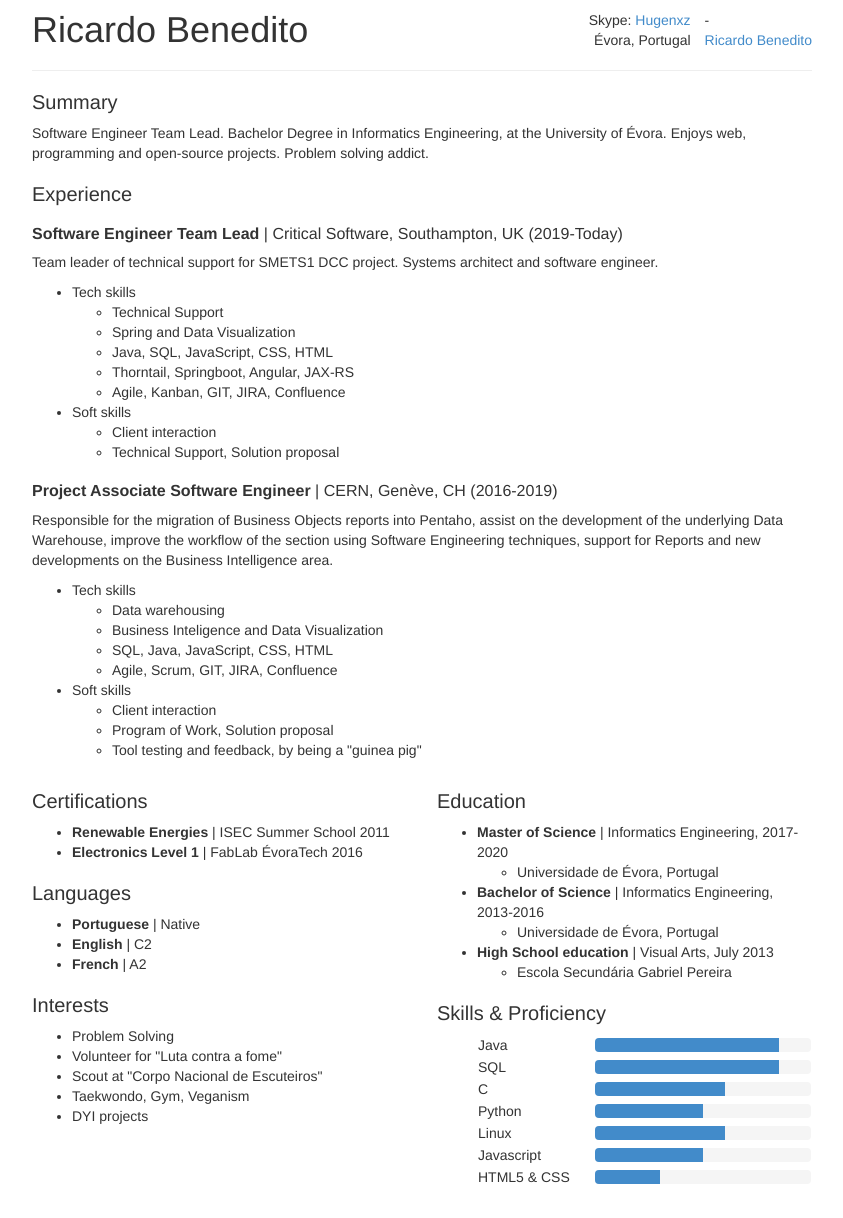
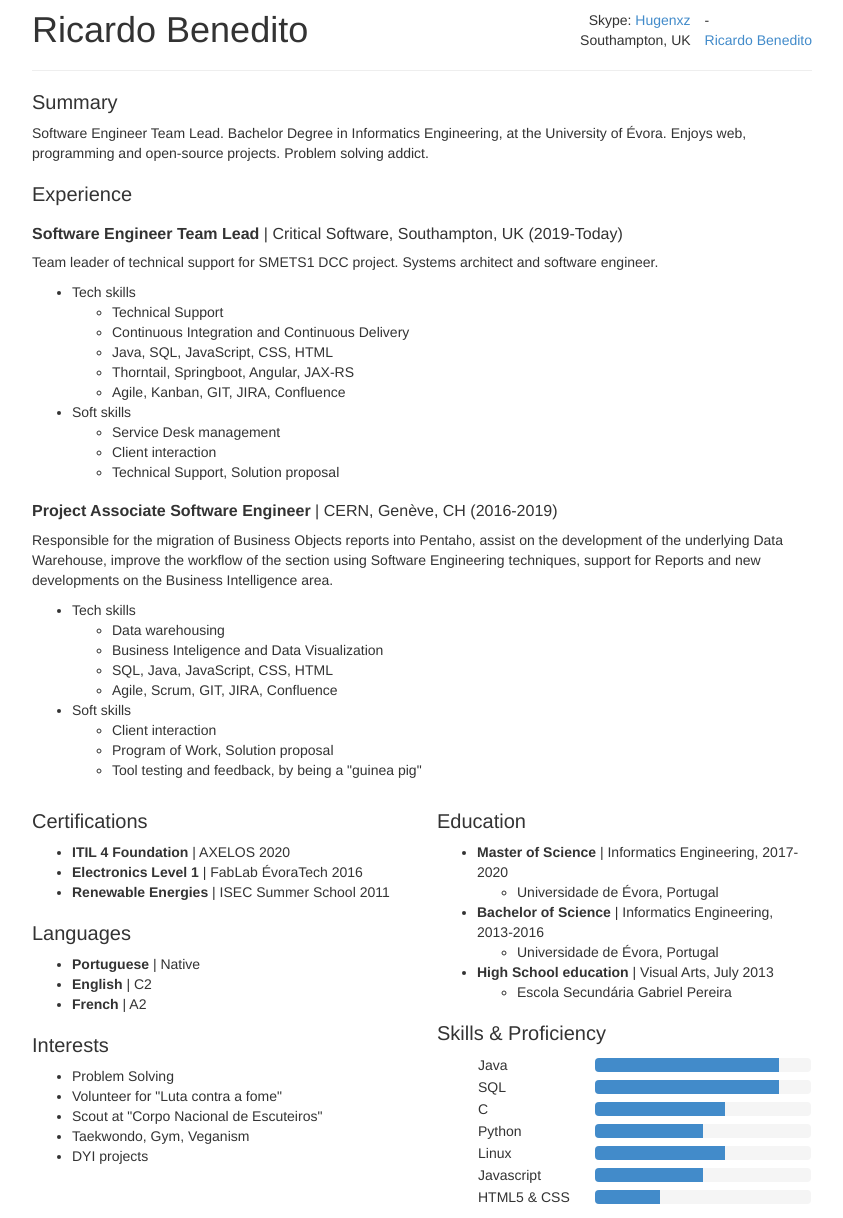
Before and after one commit to Beni10PT/Beni10PT.github.io, a plain HTML site: page index.html in a window 1280 px wide. Shown: the whole page, without its empty margins (218-1061 px from the left). Drawn offline with Linux system fonts and the light colour scheme.

Commit message:
updating CV for masters

```diff
--- a/index.html
+++ b/index.html
@@ -84,7 +84,7 @@
 
   <div class="masthead">
     <div class="pull-right">
-      <p class="pull-left text-right" style="padding-right:1em;">Skype: <a href="skype:Hugenxz?call">Hugenxz</a><br>Évora, Portugal</p>
+      <p class="pull-left text-right" style="padding-right:1em;">Skype: <a href="skype:Hugenxz?call">Hugenxz</a><br>Southampton, UK</p>
       <p class="pull-right">-<br><a href="https://www.linkedin.com/in/ricardo-benedito-50376595/">Ricardo Benedito</a></p>
     </div>
     <h1 class="muted">Ricardo Benedito</h1>
@@ -104,7 +104,7 @@
     <li>Tech skills
       <ul>
         <li>Technical Support</li>
-        <li>Spring and Data Visualization</li>
+        <li>Continuous Integration and Continuous Delivery</li>
         <li>Java, SQL, JavaScript, CSS, HTML</li>
         <li>Thorntail, Springboot, Angular, JAX-RS</li>
         <li>Agile, Kanban, GIT, JIRA, Confluence</li>
@@ -112,6 +112,7 @@
     </li>
     <li>Soft skills
       <ul>
+        <li>Service Desk management</li>
         <li>Client interaction</li>
         <li>Technical Support, Solution proposal</li>
       </ul>
@@ -141,8 +142,9 @@
     <div class="col-xs-6">
       <h2>Certifications</h2>
       <ul>
+        <li><strong>ITIL 4 Foundation</strong> | AXELOS 2020</li>
+        <li><strong>Electronics Level 1</strong> | FabLab ÉvoraTech 2016</li>
         <li><strong>Renewable Energies</strong> | ISEC Summer School 2011</li>
-        <li><strong>Electronics Level 1</strong> | FabLab ÉvoraTech 2016</li>
       </ul>
       <h2>Languages</h2>
       <ul>
```
